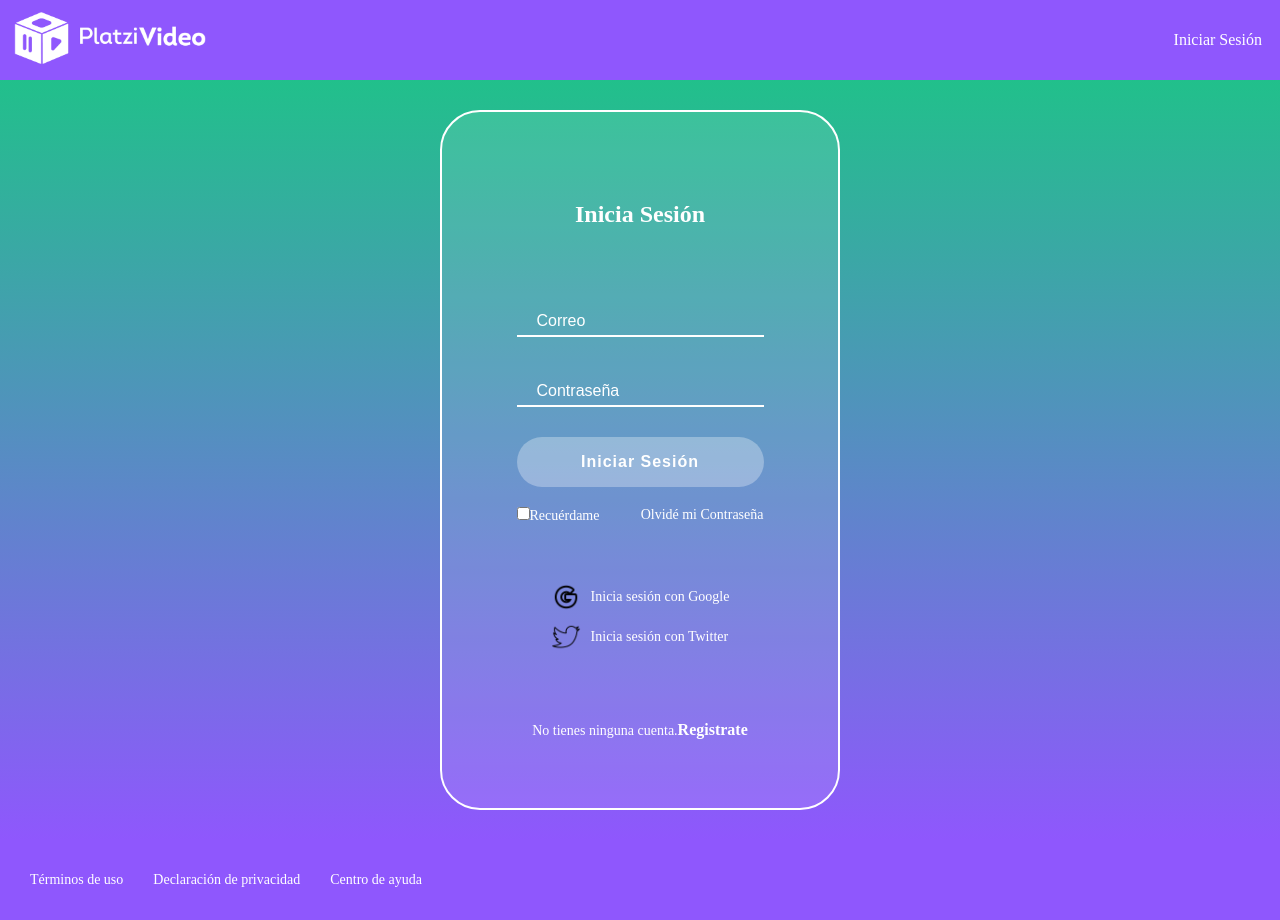
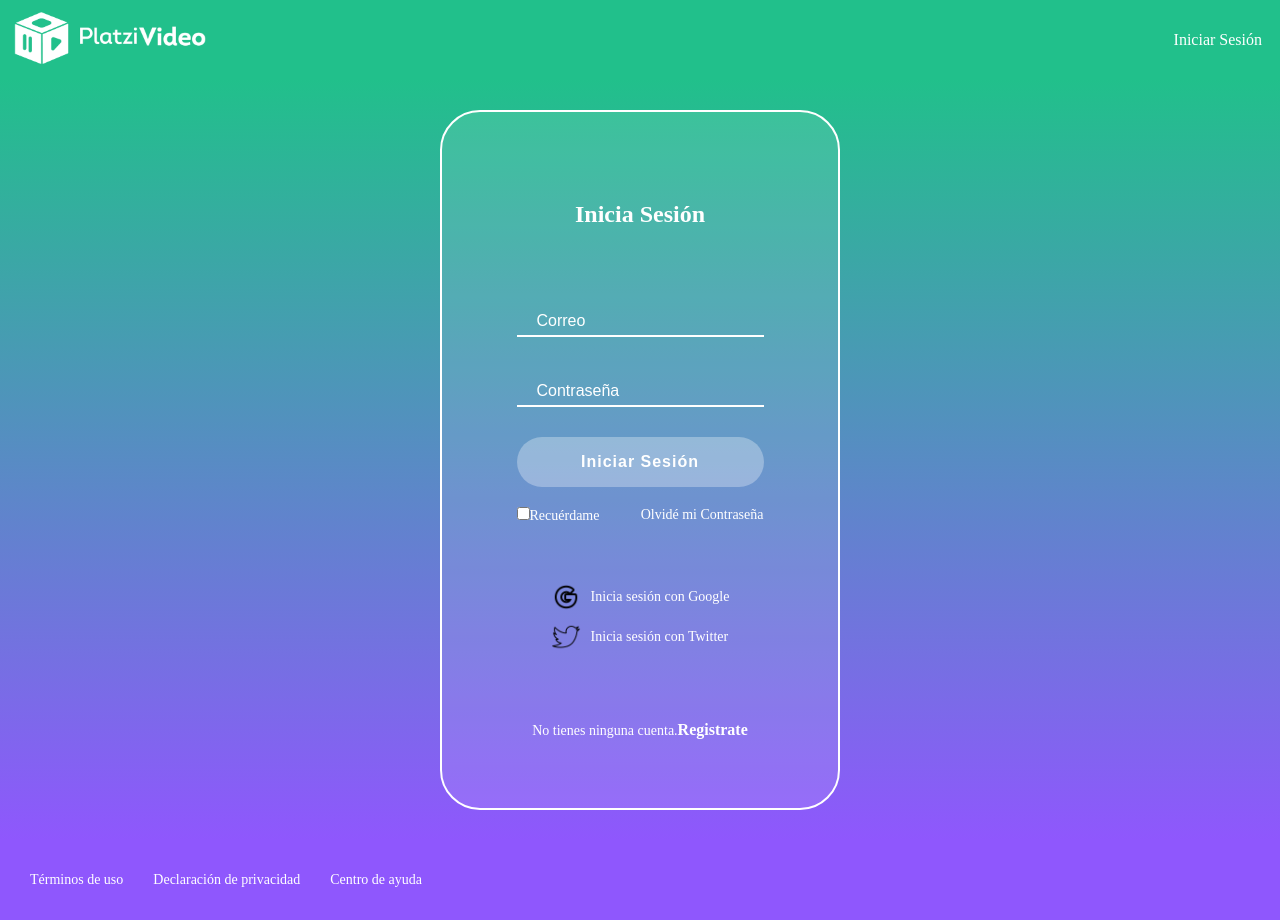
Before and after one commit to jomilto/PlatziVideo_React, a React app: page /login in a window 1280 px wide. Built offline with nearby package versions, Linux system fonts and the light colour scheme; a web font is replaced by a local one.

Commit message:
header con color correcto

```diff
--- a/package.json
+++ b/package.json
@@ -13,6 +13,7 @@
   "license": "ISC",
   "dependencies": {
     "babel-eslint": "^10.1.0",
+    "classnames": "^2.2.6",
     "eslint": "^7.15.0",
     "eslint-config-airbnb": "^18.2.1",
     "eslint-plugin-import": "^2.22.1",
--- a/src/assets/styles/components/Header.scss
+++ b/src/assets/styles/components/Header.scss
@@ -5,6 +5,10 @@
     display: flex;
     justify-content: space-between;
     align-items: center;
+}
+
+.isLogin, .isRegister {
+    background-color:#21c08b;
 }
 
 .header__img {
--- a/src/components/Header.jsx
+++ b/src/components/Header.jsx
@@ -1,6 +1,7 @@
 import React from 'react';
 import { connect } from "react-redux";
 import { Link } from 'react-router-dom';
+import classNames from "classnames";
 import { logoutRequest } from "../actions";
 
 import '../assets/styles/components/Header.scss';
@@ -9,16 +10,21 @@
 import gravatar from "../utils/gravatar";
 
 const Header = (props) => {
-    const { user } = props;
+    const { user, isLogin, isRegister } = props;
+    const hasUser = Object.keys(user).length > 0;
 
-    const hasUser = Object.keys(user).length > 0;
 
     const handleLogout = () => {
         props.logoutRequest({});
     };
 
+    const headerClass = classNames('header',{
+        isLogin,
+        isRegister,
+    });
+
     return (
-        <header className="header">
+        <header className={headerClass}>
 
             <Link to="/">
                 <img className="header__img" src={logo} alt="logo_platzi_video" />
--- a/src/components/Layout.jsx
+++ b/src/components/Layout.jsx
@@ -4,7 +4,6 @@
 
 const Layout = ({ children }) => (
     <div className="App">
-        <Header/>
         {children}
         <Footer/>
     </div>
--- a/src/containers/Home.jsx
+++ b/src/containers/Home.jsx
@@ -5,6 +5,7 @@
 import Categories from '../components/Categories';
 import Carousel from '../components/Carousel';
 import CarouselItem from '../components/CarouselItem';
+import Header from "../components/Header";
 
 import '../assets/styles/App.scss';
 
@@ -13,6 +14,7 @@
 
     return (
         <>
+            <Header/>
             <Search />
             {myList.length > 0 &&
                 <Categories title="Mi lista">
--- a/src/containers/Login.jsx
+++ b/src/containers/Login.jsx
@@ -2,6 +2,8 @@
 import { connect } from "react-redux";
 import { loginRequest } from "../actions";
 import { Link } from 'react-router-dom';
+
+import Header from "../components/Header";
 
 import googleIcon from '../assets/static/google.png';
 import twitterIcon from '../assets/static/twitter.png';
@@ -27,6 +29,8 @@
     };
 
     return (
+        <>
+            <Header isLogin/>
             <section className="login">
                 <div className="login__container">
                     <h2 tabIndex="0">Inicia Sesión</h2>
@@ -69,6 +73,7 @@
                     </p>
                 </div>
             </section>
+        </>
     )
 };
 
--- a/src/containers/Register.jsx
+++ b/src/containers/Register.jsx
@@ -2,6 +2,8 @@
 import { connect } from "react-redux";
 import { Link } from 'react-router-dom';
 import { registerRequest } from "../actions";
+
+import Header from "../components/Header";
 
 import '../assets/styles/components/Register.scss'
 
@@ -27,6 +29,8 @@
     };
 
     return (
+        <>
+            <Header isRegister/>
             <section className="registro">
                 <div className="registro__container">
                     <h2>Registrate</h2>
@@ -62,6 +66,7 @@
                     </Link>
                 </div>
             </section>
+        </>
     )
 };
 
```
Also changed, not shown: 1 other file (tests, documents, lock files or other folders). Lines whose indentation alone changed are shown as unchanged.
